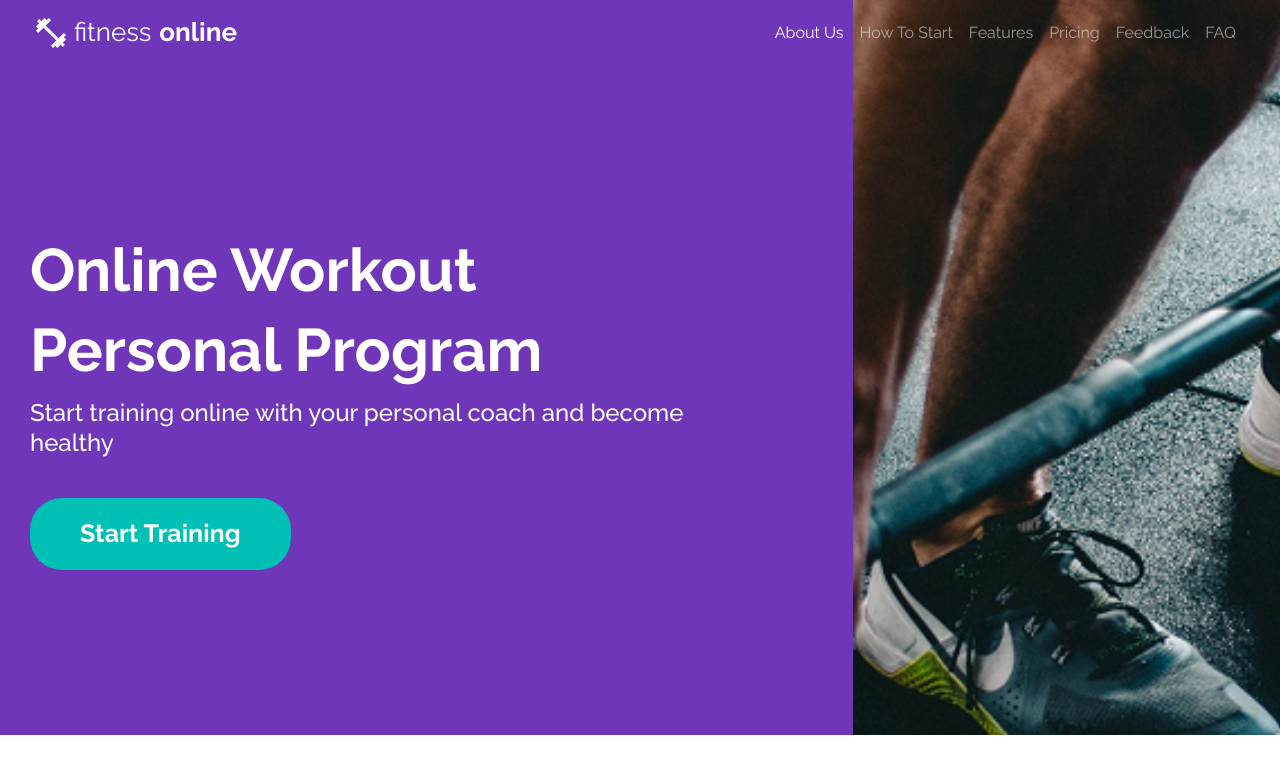
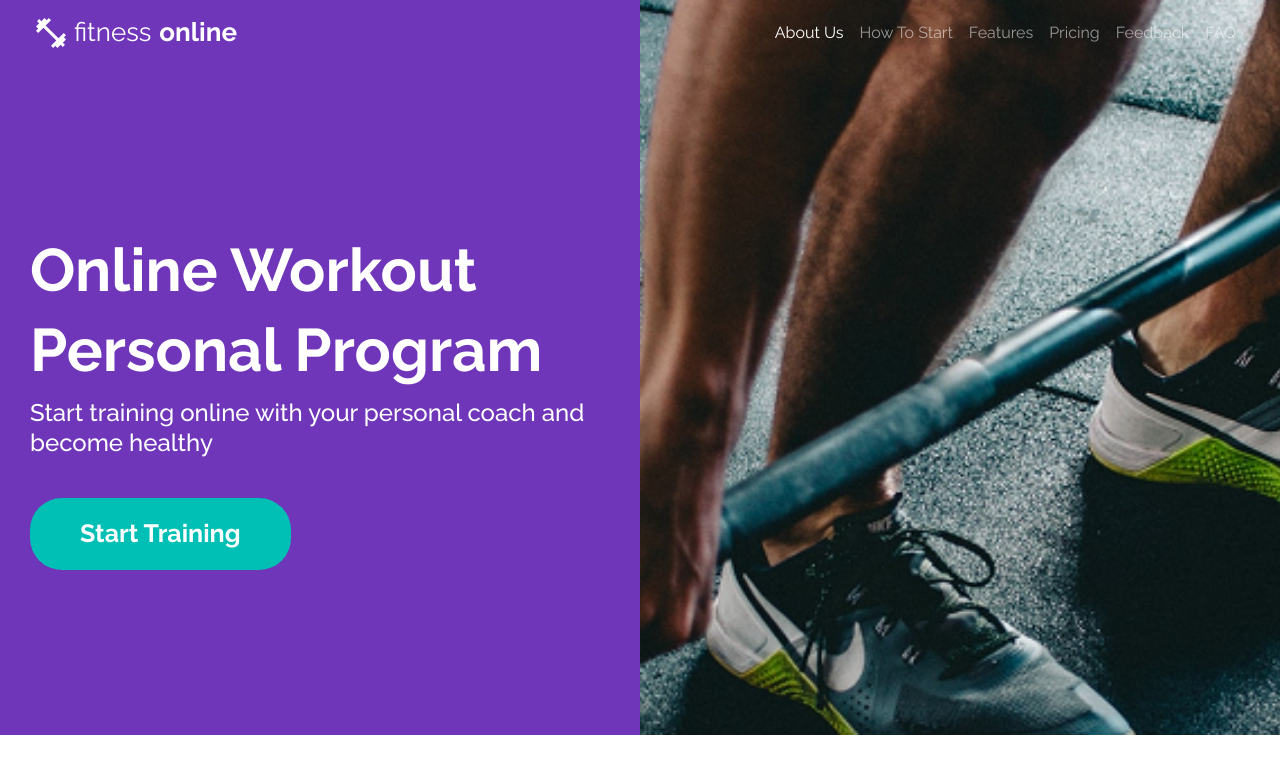
Before and after one commit to edgarfpllefia/proyecto-bootstrap-fitness-online, a website: page index.html in a window 1280 px wide. Shown: the top 780 px of the page. Drawn offline with nearby package versions, Linux system fonts and the light colour scheme; a web font is replaced by a local one.

Commit message:
xl terminado

```diff
--- a/index.html
+++ b/index.html
@@ -66,8 +66,8 @@
     </div>
     <div class="container-fluid hero px-0">
       <div class="row g-0">
-        <div class="col-12 col-lg-8">
-          <div class="hero-texto-lg">
+        <div class="col-12 col-lg-8 col-xl-6">
+          <div class="hero-texto-lg hero-texto-xl">
             <div class="row">
               <div class="col-12 pb-4">
                 <h1
@@ -100,7 +100,7 @@
             </div>
           </div>
         </div>
-        <div class="col-lg-4 d-none d-lg-block px-0">
+        <div class="col-lg-4 d-none d-lg-block px-0 col-xl-6">
           <img
             src="img/ejercicio.png"
             alt=""
--- a/style.css
+++ b/style.css
@@ -126,6 +126,13 @@ h1 {
 
   .hero-texto-lg {
     padding: 200px 150px 200px 30px;
+  }
+
+}
+
+@media (min-width: 1200px) {
+  .hero-texto-xl {
+    padding: 200px 0px 200px 30px;
   }
 
   .col-lg-4.px-0 {
```
